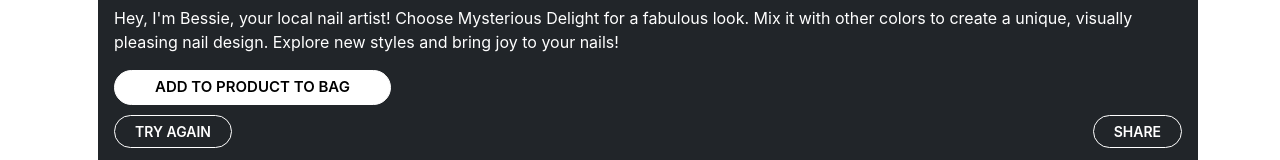
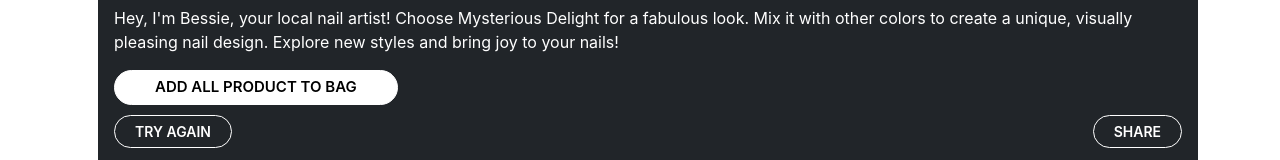
Before and after one commit to fullstackdeveloper918/color_club, a React (Create React App) app: page /product-color-combination in a window 1280 px wide. Shown: the part 403-563 px from the top of the page. Built offline with nearby package versions, Linux system fonts and the light colour scheme.

Commit message:
varient_id

```diff
--- a/src/Components/ProductCombine.tsx
+++ b/src/Components/ProductCombine.tsx
@@ -152,7 +152,7 @@ const ProductCombine = () => {
                 a unique, visually pleasing nail design. Explore new styles and
                 bring joy to your nails!
               </p>
-              <button className="whitBtn">Add to product to bag</button>
+              <button className="whitBtn">Add all product to bag</button>
               <div className="d-flex justify-content-between">
 
 <button  className="tryBtn">Try Again</button>
```
